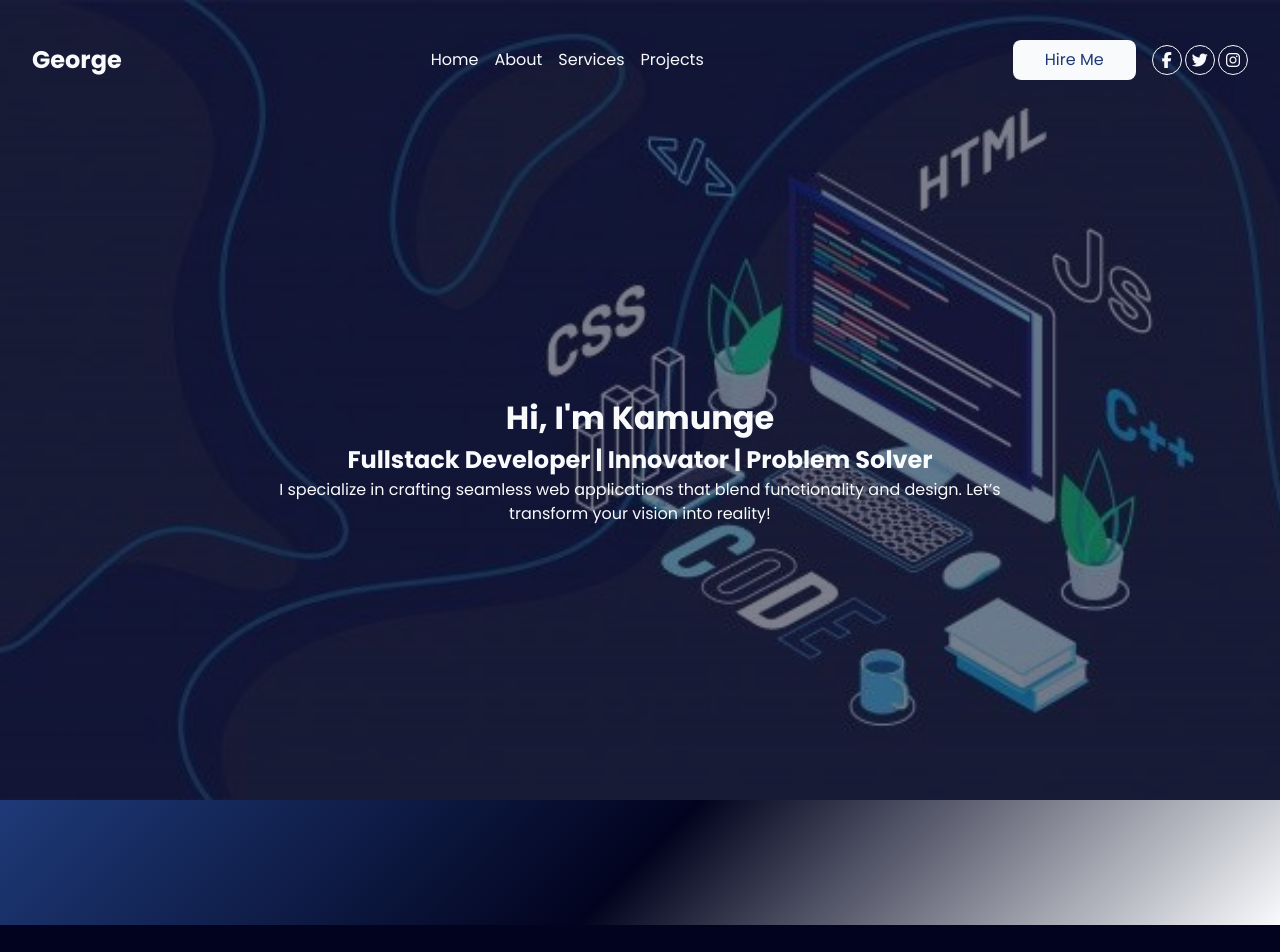
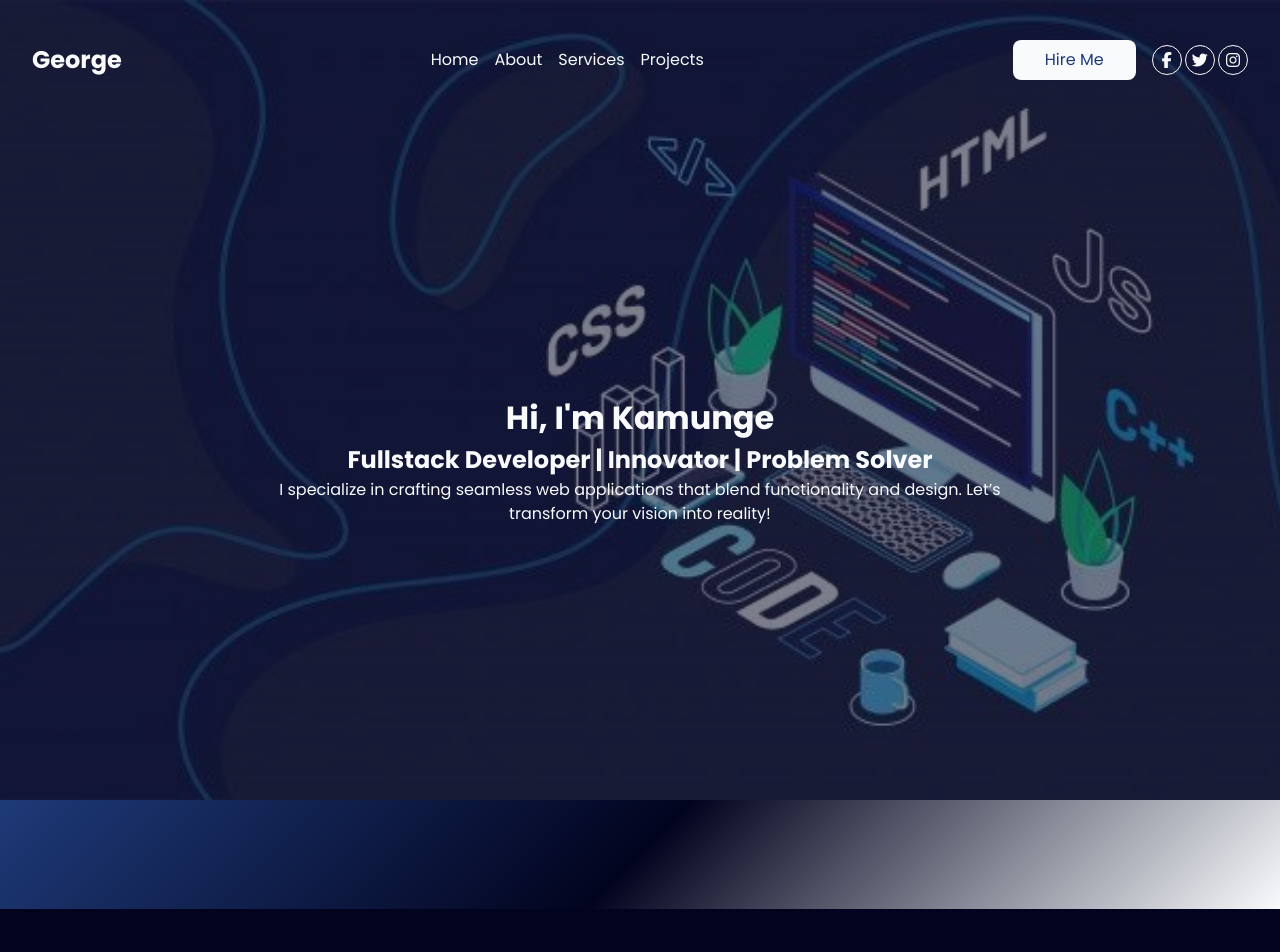
Before and after one commit to Ratified/Portfolio-Website, a React (Vite) app: page / in a window 1280 px wide. Shown: the top 952 px of the page. Built offline with nearby package versions, Linux system fonts and the light colour scheme.

Commit message:
Fixed Marquee

```diff
--- a/src/components/Marquee.tsx
+++ b/src/components/Marquee.tsx
@@ -1,6 +1,7 @@
 const Marquee = () => {
   return (
-    <marquee className="languages" behavior="scroll" direction="left">
+    <div className="languages-container">
+      <div className="languages">
         HTML&nbsp;&nbsp;&nbsp;&nbsp;
         CSS3&nbsp;&nbsp;&nbsp;&nbsp;
         SASS&nbsp;&nbsp;&nbsp;&nbsp;
@@ -17,7 +18,8 @@ const Marquee = () => {
         Postgresql&nbsp;&nbsp;&nbsp;&nbsp;
         Docker&nbsp;&nbsp;&nbsp;&nbsp;
         CI/CD&nbsp;&nbsp;&nbsp;&nbsp;
-    </marquee>
+      </div>
+    </div>
   )
 }
 
--- a/src/css/main.css
+++ b/src/css/main.css
@@ -203,18 +203,30 @@ section {
   z-index: 1;
 }
 
-.languages {
+.languages-container {
+  overflow: hidden;
+  width: 100%; /* Ensure the container takes the full width */
   background: linear-gradient(135deg, #1E3A78, #02041f, #F8FAFC);
+  box-sizing: border-box;
 }
-
-marquee {
-  padding: 40px;
-  display: flex;
+.languages-container .languages {
+  padding: 2rem;
+  display: inline-block;
+  white-space: nowrap;
+  animation: scroll-left 50s linear infinite;
   font-size: 30px;
   text-transform: uppercase;
   color: #F8FAFC;
 }
 
+@keyframes scroll-left {
+  0% {
+    transform: translateX(100%); /* Start from the right side (out of view) */
+  }
+  100% {
+    transform: translateX(-100%); /* Move to the left side */
+  }
+}
 .service__cards {
   gap: 1.5rem;
 }
--- a/src/scss/main.scss
+++ b/src/scss/main.scss
@@ -134,21 +134,36 @@ section {
 }
 
 // Marquee styles
-.languages {
+.languages-container {
+  overflow: hidden;
+  width: 100%; /* Ensure the container takes the full width */
   background: linear-gradient(
     135deg,
     variables.$color-dark-blue,
     variables.$color-main,
     variables.$color-soft-white
   );
+  box-sizing: border-box;
+
+  .languages {
+    padding: 2rem;
+    display: inline-block;
+    white-space: nowrap;
+    animation: scroll-left 50s linear infinite;
+    font-size: 30px;
+    text-transform: uppercase;
+    color: #F8FAFC;
+  }
 }
 
-marquee {
-  padding: 40px;
-  display: flex;
-  font-size: 30px;
-  text-transform: uppercase;
-  color: variables.$color-soft-white;
+
+@keyframes scroll-left {
+  0% {
+    transform: translateX(100%); /* Start from the right side (out of view) */
+  }
+  100% {
+    transform: translateX(-100%); /* Move to the left side */
+  }
 }
 
 // Service Cards
```
Also changed, not shown: 1 other file (tests, documents, lock files or other folders). Lines whose indentation alone changed are shown as unchanged.
